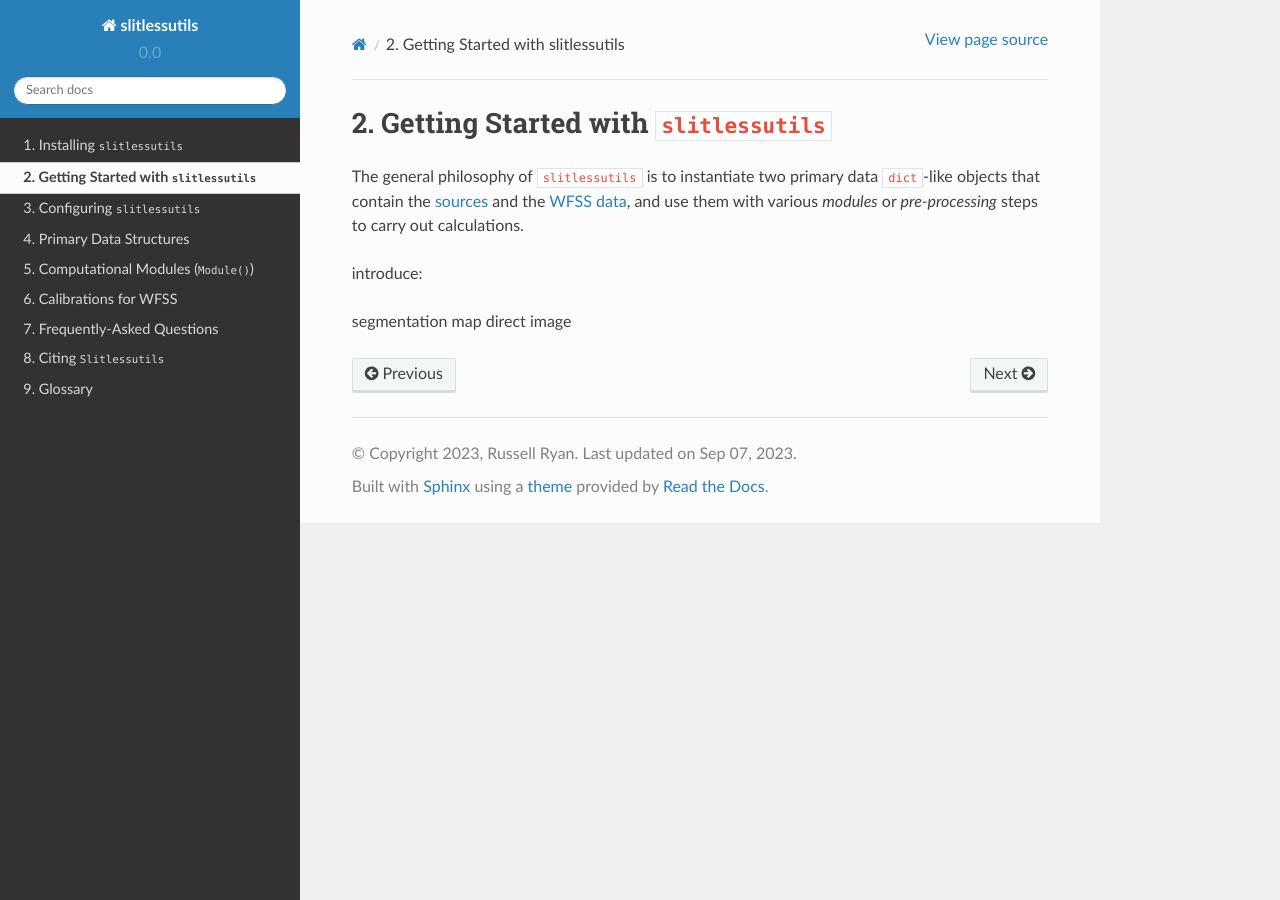
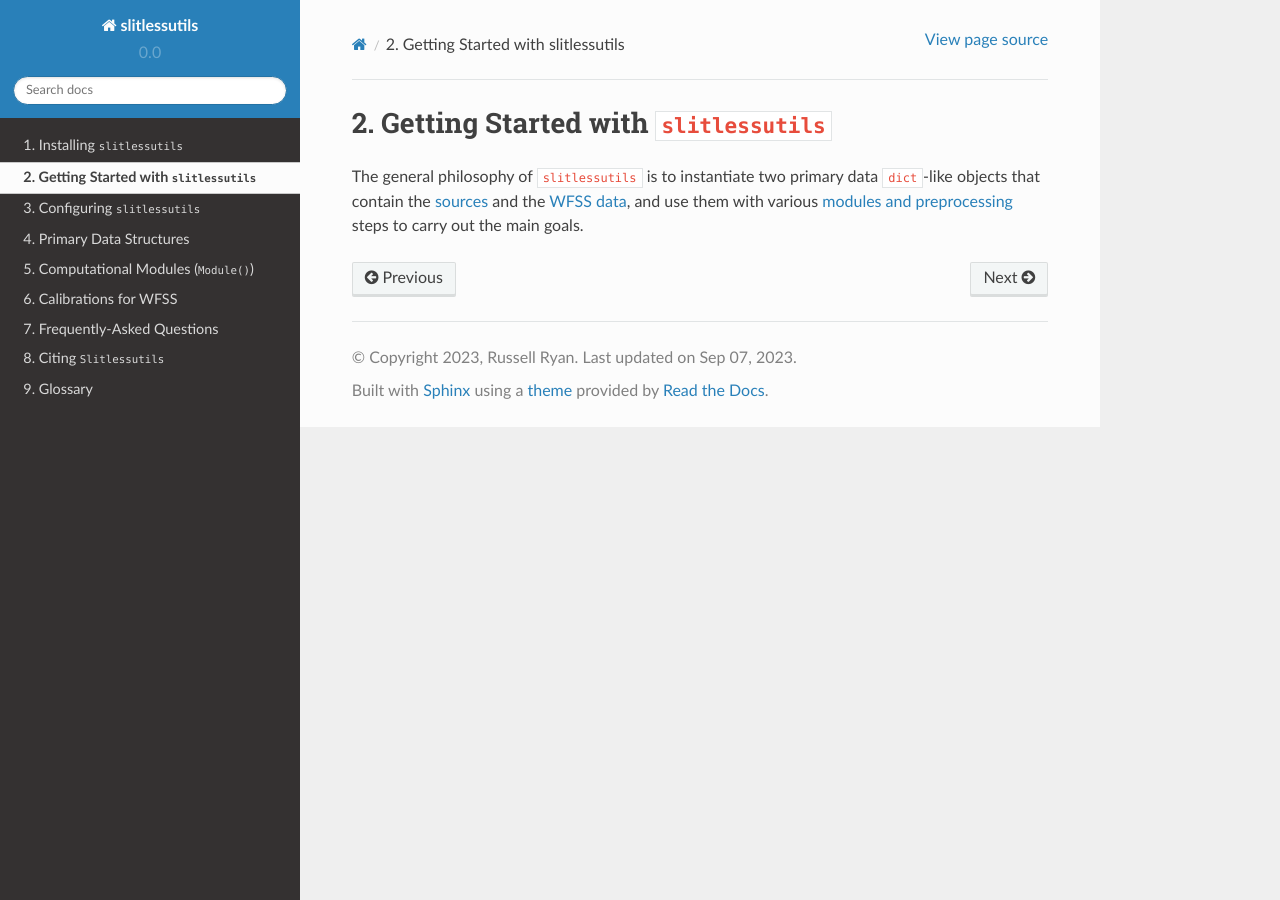
Before and after one commit to spacetelescope/slitlessutils, a Sphinx documentation site: the page built from docs/getting_started.rst, in a window 1280 px wide. Built offline with Sphinx 7.4.7 and the Read the Docs theme 2.0.0, drawn with Linux system fonts in a browser that asks for light colours.

Commit message:
finalizing more things

```diff
--- a/docs/calib.rst
+++ b/docs/calib.rst
@@ -42,7 +42,7 @@ The :term:`spectral dispersion` describes the wavelength along the spectral trac
 .. math::
 	\lambda(t;x_0,y_0) = \alpha_0(x_0,y_0) + \alpha_1(x_0,y_0)\,t + \alpha_2(x_0,y_0)\,t^2 + \ldots
 
-which will be given by a :class:`~slitlessutils.core.wfss.config.StandardPolynomial`.  However, :term:`prism` elements often exhibit a dispersion that is highly non-linear (as a function of wavelength), which can be described as a `Laurent polynomial <https://mathworld.wolfram.com/LaurentPolynomial.html>`_ (e.g. `Bohlin et al 2000 <https://www.stsci.edu/files/live/sites/www/files/home/hst/instrumentation/acs/documentation/instrument-science-reports-isrs/_documents/isr0001.pdf>`_):
+which will be given by a :class:`~slitlessutils.core.wfss.config.StandardPolynomial`.  However, :term:`prism` elements often exhibit a dispersion that is highly non-linear (as a function of wavelength), which can be described as a `Laurent polynomial <https://mathworld.wolfram.com/LaurentPolynomial.html>`_ (e.g. `Bohlin et al 2000 <https://www.stsci.edu/files/live/sites/www/files/home/hst/instrumentation/acs/documentation/instrument-science-reports-isrs/_documents/isr0001.pdf>`_).  However Ryan et al. (2023) extended the normal description into the parametric form to comport with the `more generalized coordinate transformations <https://www.stsci.edu/files/live/sites/www/files/home/hst/instrumentation/wfc3/documentation/instrument-science-reports-isrs/_documents/2017/WFC3-2017-01.pdf>`_:
 
 .. math::
 	\lambda(t;x_0,y_0) = \beta_0(x_0,y_0) + \frac{\beta_1(x_0,y_0)}{(t-t^*(x_0,y_0))} + \frac{\beta_2(x_0,y_0)}{(t-t^*(x_0,y_0))^2} + \frac{\beta_3(x_0,y_0)}{(t-t^*(x_0,y_0))^3} + \ldots
--- a/docs/getting_started.rst
+++ b/docs/getting_started.rst
@@ -3,10 +3,4 @@
 Getting Started with ``slitlessutils``
 ======================================
 
-The general philosophy of ``slitlessutils`` is to instantiate two primary data ``dict``-like objects that contain the :doc:`sources <sources>` and the :doc:`WFSS data <wfss>`, and use them with various *modules* or *pre-processing* steps to carry out calculations.
-
-
-introduce:
-
-segmentation map
-direct image
+The general philosophy of ``slitlessutils`` is to instantiate two primary data ``dict``-like objects that contain the :doc:`sources <sources>` and the :doc:`WFSS data <wfss>`, and use them with various :doc:`modules and preprocessing <modules>` steps to carry out the main goals.
--- a/docs/modules.rst
+++ b/docs/modules.rst
@@ -6,10 +6,9 @@ Computational Modules (`~slitlessutils.modules.Module()`)
 
 `Slitlessutils` has several primary computational modules that carry out the most important calculations.  Each module will have the same mandatory arguments, but a potential host of keyword-arguments related to the unique nature of each module.  Since the calculations of each module can be potentially very computationally intensive and many of them are `embarrassingly parallel <https://en.wikipedia.org/wiki/Embarrassingly_parallel>`_, they are outfitted with `multi-threading capabilities <https://docs.python.org/3/library/multiprocessing.html>`_.  This is implemented in the parent class :class:`~slitlessutils.modules.Module()` that is inherited by each module.
 
-It is unlikely that a user should ever need instantiate the parent `Module()` class directly, but there are three key keyword-arguments that control the multiprocessing and temporary tables (see :doc:`Tabulating Module <tabulation>`) that one might need to pass to the parent via any of the child Modules:
+It is unlikely that a user should ever need instantiate the parent `Module()` class directly, but there are a few key keyword-arguments that control the multiprocessing and temporary tables (see :doc:`Tabulating Module <tabulation>`) that one might need to pass to the parent via any of the child Modules (see :numref:`modulekeys`).
 
 .. _modulekeys:
-
 .. list-table:: Module Keyword Arguments
   :widths: 15 10 75
   :header-rows: 1
```
